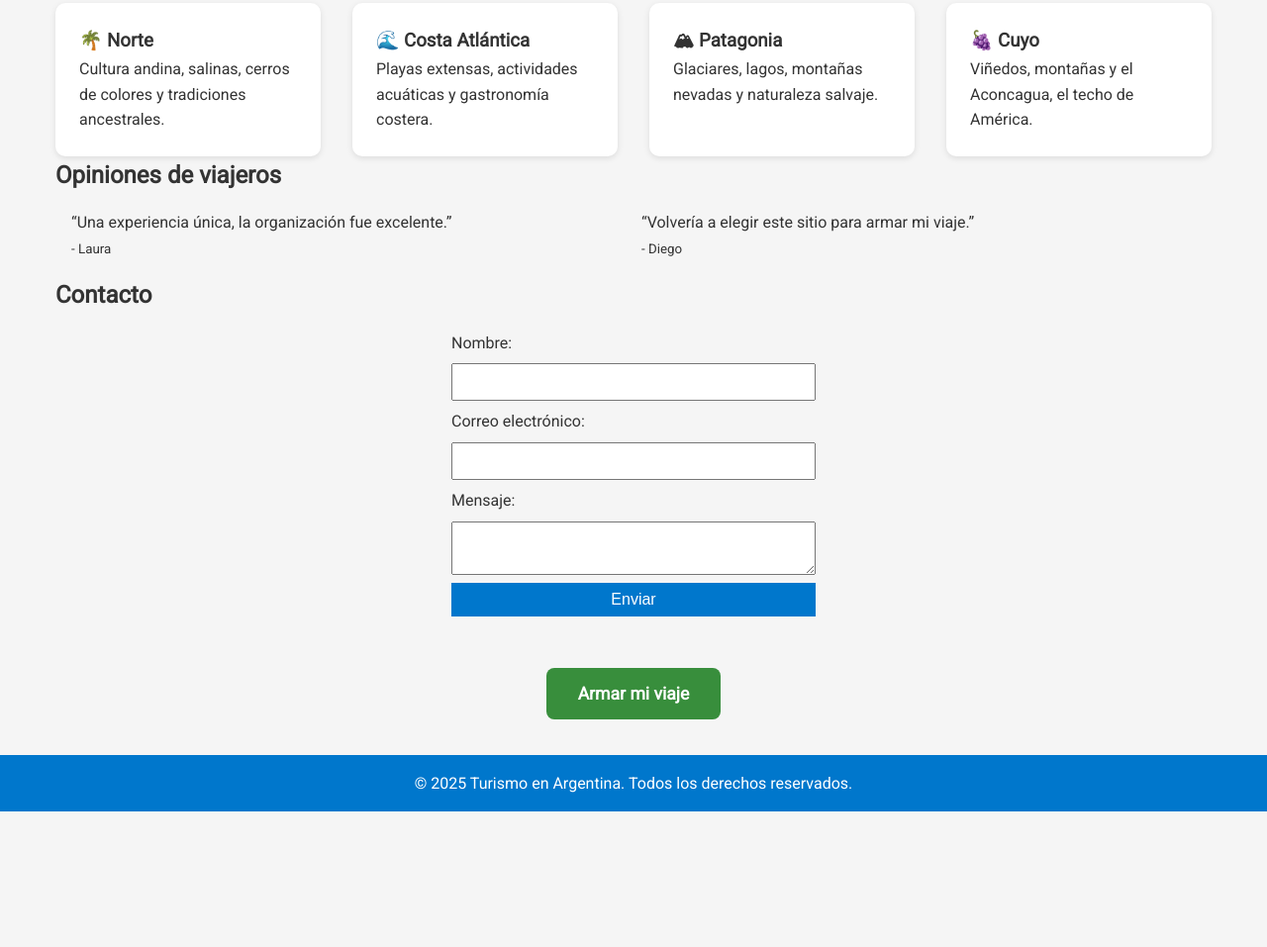
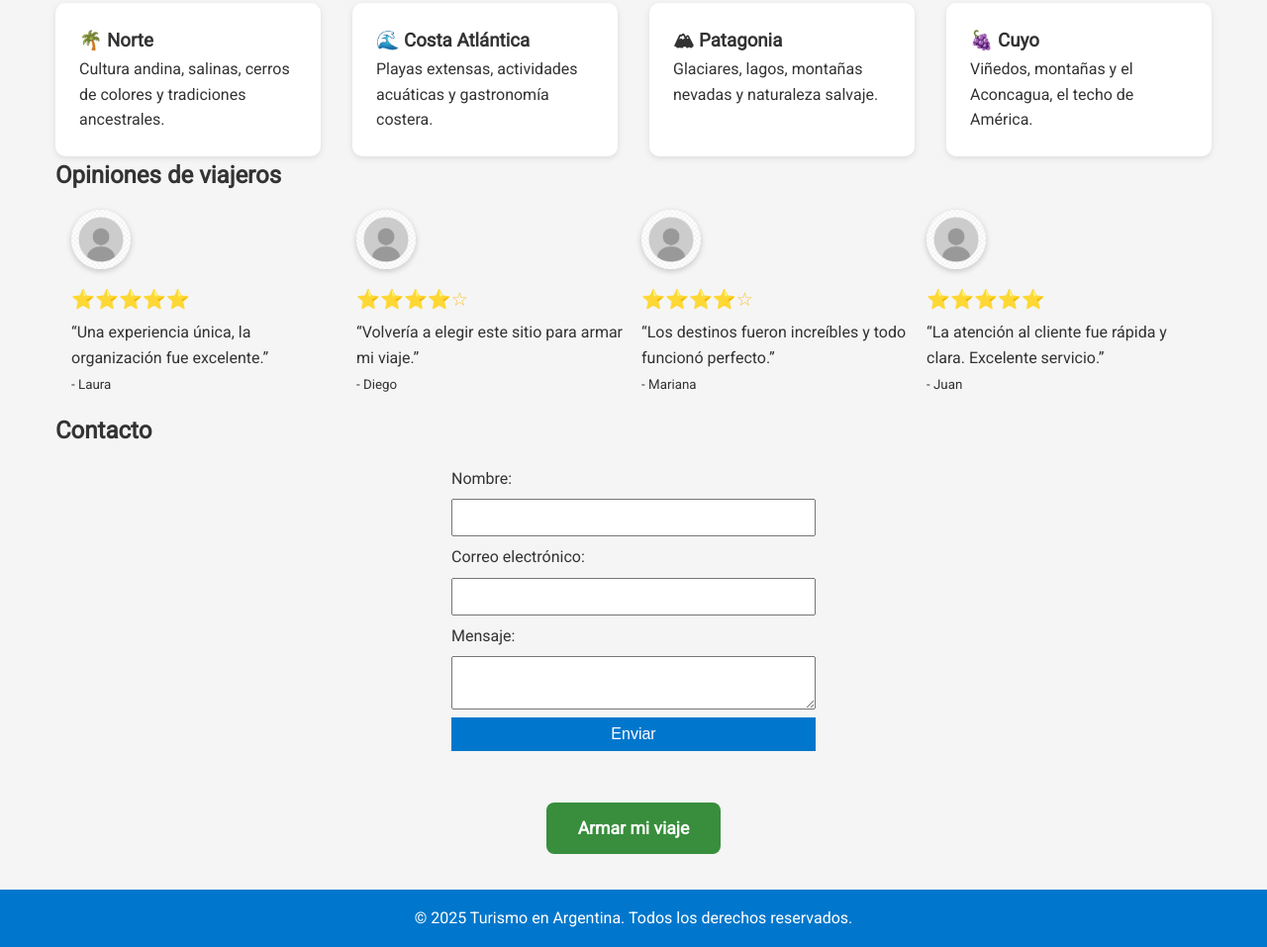
Before and after one commit to Juanjerezz/talentoTech-proyecto-final, a plain HTML site: page index.html in a window 1280 px wide. Shown: the part 976-1933 px from the top of the page at 99% size. Before the commit the page ends 1796 px from the top, so only its background shows below. Drawn offline with Linux system fonts and the light colour scheme.

Commit message:
add reseñas y confirmar compra

```diff
--- a/index.html
+++ b/index.html
@@ -63,13 +63,29 @@
     <section id="reseñas">
   <h2>Opiniones de viajeros</h2>
   <div class="grid-reseñas">
-        <article>
+    <article class="testimonio">
+      <img src="images/fotoReseña.jpg" alt="Foto de Laura" class="avatar">
+      <p class="rating">⭐⭐⭐⭐⭐</p>
       <p>“Una experiencia única, la organización fue excelente.”</p>
       <small>- Laura</small>
     </article>
-        <article>
+    <article class="testimonio">
+      <img src="images/fotoReseña.jpg" alt="Foto de Diego" class="avatar">
+      <p class="rating">⭐⭐⭐⭐☆</p>
       <p>“Volvería a elegir este sitio para armar mi viaje.”</p>
       <small>- Diego</small>
+    </article>
+    <article class="testimonio">
+      <img src="images/fotoReseña.jpg" alt="Foto de Mariana" class="avatar">
+      <p class="rating">⭐⭐⭐⭐☆</p>
+      <p>“Los destinos fueron increíbles y todo funcionó perfecto.”</p>
+      <small>- Mariana</small>
+    </article>
+    <article class="testimonio">
+      <img src="images/fotoReseña.jpg" alt="Foto de Juan" class="avatar">
+      <p class="rating">⭐⭐⭐⭐⭐</p>
+      <p>“La atención al cliente fue rápida y clara. Excelente servicio.”</p>
+      <small>- Juan</small>
     </article>
   </div>
 </section>
--- a/styles/styles.css
+++ b/styles/styles.css
@@ -298,3 +298,18 @@ button:hover {
   border-radius: 10px;
   display: block;
 }
+
+.avatar {
+  width: 60px;
+  height: 60px;
+  object-fit: cover;
+  border-radius: 50%;
+  margin-bottom: 0.5rem;
+  box-shadow: 0 2px 6px rgba(0,0,0,0.2);
+}
+
+.rating {
+  color: #fbc02d; /* dorado */
+  font-size: 1.2rem;
+  margin-bottom: 0.3rem;
+}
```
Also changed, not shown: js/carrito.js (+9 -3 lines), images/fotoReseña.jpg (added). Lines whose indentation alone changed are shown as unchanged.
